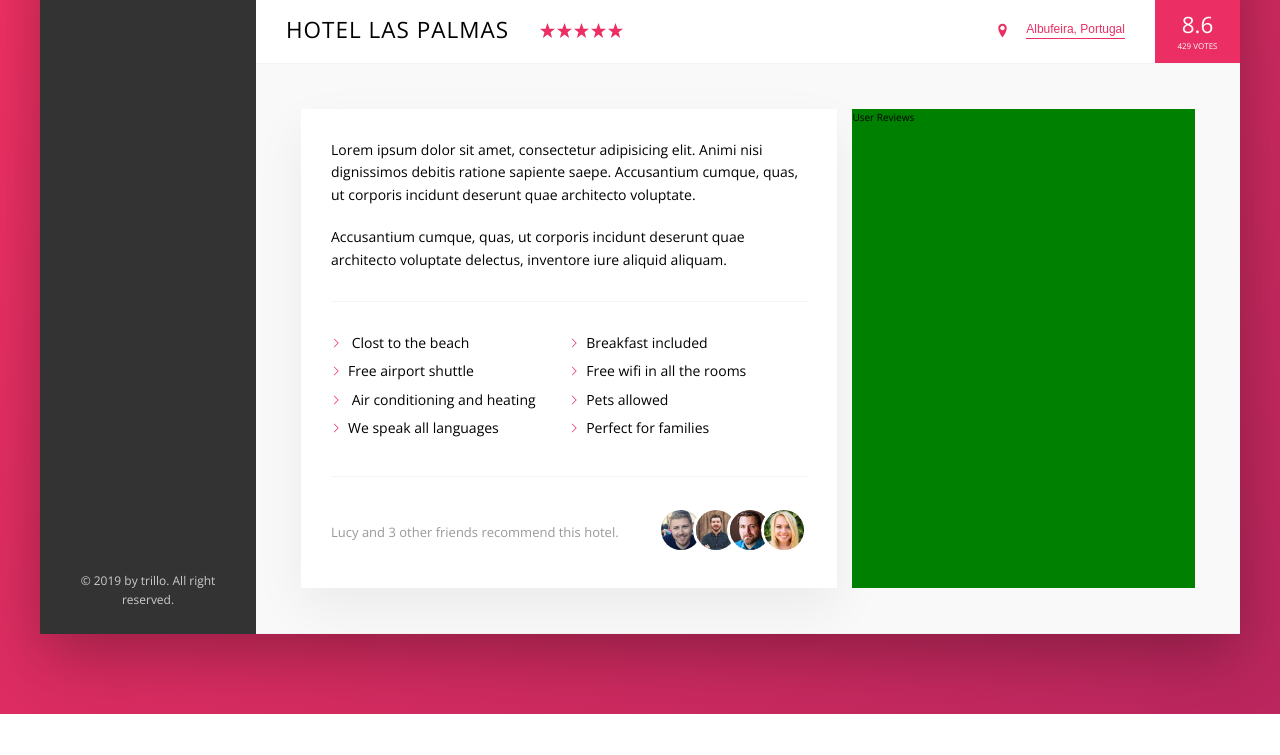
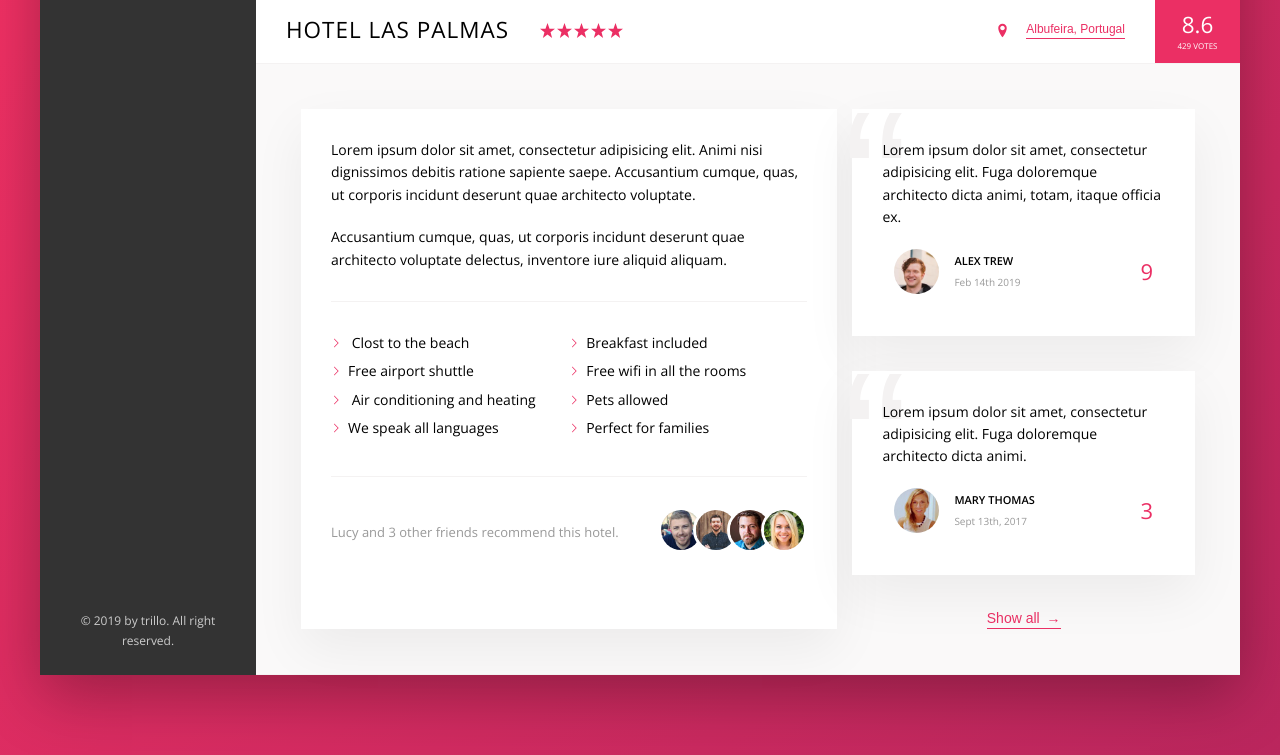
Before and after one commit to trew13690/Trello, a website: page index.html in a window 1280 px wide. Shown: the part 538-1293 px from the top of the page. Before the commit the page ends 1252 px from the top, so only its background shows below. Drawn offline with nearby package versions, Linux system fonts and the light colour scheme.

Commit message:
Created the Review Section

```diff
--- a/index.html
+++ b/index.html
@@ -151,10 +151,13 @@
                 <div class="detail">
                     <div class="description">
                         <p class="paragraph">
-                        Lorem ipsum dolor sit amet, consectetur adipisicing elit. Animi nisi dignissimos debitis ratione sapiente saepe. Accusantium cumque, quas, ut corporis incidunt deserunt quae architecto voluptate.
+                            Lorem ipsum dolor sit amet, consectetur adipisicing elit. Animi nisi dignissimos debitis
+                            ratione sapiente saepe. Accusantium cumque, quas, ut corporis incidunt deserunt quae
+                            architecto voluptate.
                         </p>
                         <p class="paragraph">
-                        Accusantium cumque, quas, ut corporis incidunt deserunt quae architecto voluptate delectus, inventore iure aliquid aliquam.
+                            Accusantium cumque, quas, ut corporis incidunt deserunt quae architecto voluptate delectus,
+                            inventore iure aliquid aliquam.
                         </p>
                         <ul class="list">
                             <li class="list__item">
@@ -182,7 +185,39 @@
                     </div>
 
                     <div class="user-reviews">
-                        User Reviews
+                        <figure class="review">
+                            <blockquote class="review__text">
+                                Lorem ipsum dolor sit amet, consectetur adipisicing elit. Fuga doloremque architecto
+                                dicta animi, totam, itaque officia ex.
+                            </blockquote>
+                            <figcaption class="review__user">
+                                <img src="img/profile2.jpg" alt="User 1" class="review__photo">
+                                <div class="review__user-box">
+                                    <p class="review__user-name">Alex Trew</p>
+                                    <p class="review__user-date">Feb 14th 2019</p>
+                                </div>
+                                <div class="review__rating">9</div>
+                            </figcaption>
+                        </figure>
+
+
+
+
+                        <figure class="review">
+                            <blockquote class="review__text">
+                                Lorem ipsum dolor sit amet, consectetur adipisicing elit. Fuga doloremque architecto
+                                dicta animi.
+                            </blockquote>
+                            <figcaption class="review__user">
+                                <img src="img/user-2.jpg" alt="User 2" class="review__photo">
+                                <div class="review__user-box">
+                                    <p class="review__user-name">Mary Thomas</p>
+                                    <p class="review__user-date">Sept 13th, 2017</p>
+                                </div>
+                                <div class="review__rating">3</div>
+                            </figcaption>
+                        </figure>
+                        <button class="btn-inline">Show all <span>&rarr;</span></button>
                     </div>
                 </div>
             </main>
--- a/sass/_components.scss
+++ b/sass/_components.scss
@@ -256,8 +256,16 @@
   background-color: transparent;
   cursor: pointer;
   transition: all 0.2s;
+  & span{
+    margin-left: 3px;
+    transition: margin-left .2s;
+  }
+
   &:hover {
     color: var(--color-grey-dark-1);
+    span{
+      margin-left: 8px;
+    }
   }
   &:focus {
     outline: none;
@@ -344,3 +352,65 @@
     }
   }
 }
+/////////////////////////////////////////////////////////////
+// LIST
+.review {
+  background-color: #fff;
+  box-shadow: var(--shadow-light);
+  padding: 3rem;
+  margin-bottom: 3.5rem;
+  position: relative;
+  &__text {
+    margin-bottom: 2rem;
+    z-index: 10;
+    position: relative;
+    overflow: hidden;
+  }
+
+  &__user {
+    display: flex;
+    margin: 1.2rem;
+    align-items: center;
+  }
+
+  &__photo {
+    height: 4.5rem;
+    width: 4.5rem;
+    border-radius: 50%;
+    margin-right: 1.5rem;
+  }
+
+  &__user-box {
+    margin-right: auto;
+  }
+
+  &__user-name {
+    font-size: 1.1rem;
+    font-weight: 600;
+    text-transform: uppercase;
+    margin-bottom: 0.4rem;
+  }
+
+  &__user-date {
+    font-size: 1rem;
+    color: var(--color-grey-dark-3);
+  }
+
+  &__rating {
+    color: var(--color-primary);
+    font-size: 2.2rem;
+    font-weight: 300;
+  }
+
+  &::before {
+    content: "\201c";
+    position: absolute;
+    top: -2.75rem;
+    left: -1rem;
+    line-height: 1;
+    font-size: 20rem;
+    color: var(--color-grey-light-2);
+    font-family: sans-serif;
+    z-index: 1;
+  }
+}
--- a/sass/_layout.scss
+++ b/sass/_layout.scss
@@ -1,11 +1,11 @@
-.container{
+.container {
   max-width: 120rem;
   margin: 8rem auto;
   background-color: var(--color-grey-light-2);
   box-shadow: var(--shadow-dark);
   min-height: 50rem;
 }
-.header{
+.header {
   font-size: 1.4rem;
   height: 7rem;
   background-color: #fff;
@@ -14,10 +14,10 @@ display: flex;
   justify-content: space-between;
   align-items: center;
 }
-.content{
-display:flex;
+.content {
+  display: flex;
 }
-.sidebar{
+.sidebar {
   background-color: var(--color-grey-dark-1);
   flex: 0 0 18%;
   display: flex;
@@ -25,29 +25,33 @@ flex: 0 0 18%;
   justify-content: space-between;
 }
 
-.hotel-view{
+.hotel-view {
   background-color: #fff;
   flex: 1;
-
 }
 
-.detail{
+.detail {
   display: flex;
+  font-size: 1.4rem;
   padding: 4.5rem;
   background-color: var(--color-grey-light-1);
   border-bottom: var(--line);
 }
 
-.description{
+.description {
   background-color: #fff;
   flex: 0 0 60%;
   margin-right: 1.5rem;
   box-shadow: var(--shadow-light);
   padding: 3rem;
-font-size: 1.4rem;
+  font-size: inherit;
 }
 
-.user-reviews{
-    background-color: green;
+.user-reviews {
   flex: 1;
+  font-size: inherit;
+  display: flex;
+  flex-direction: column;
+
+  align-items: center;
 }
```
Also changed, not shown: css/style.css, img/profile2.jpg (added). Lines whose indentation alone changed are shown as unchanged.
